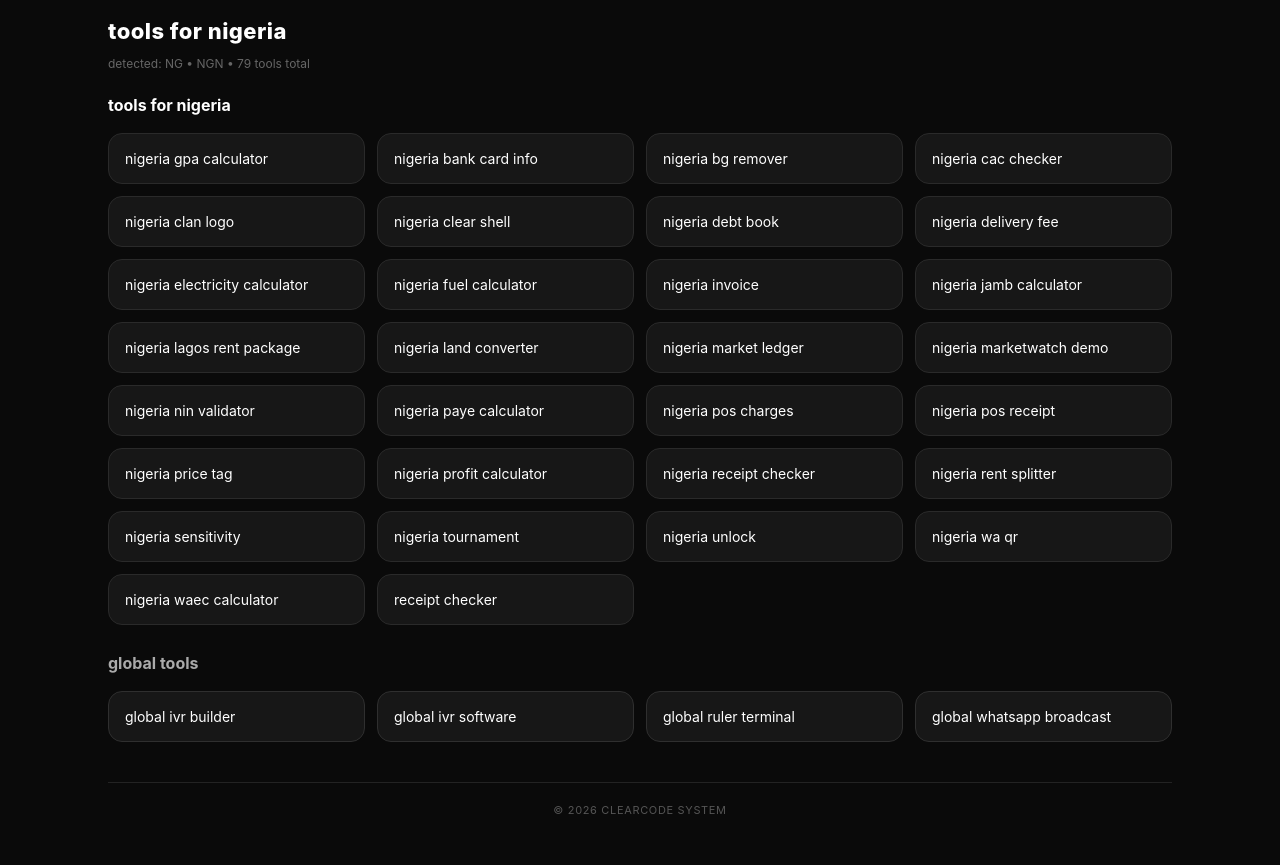
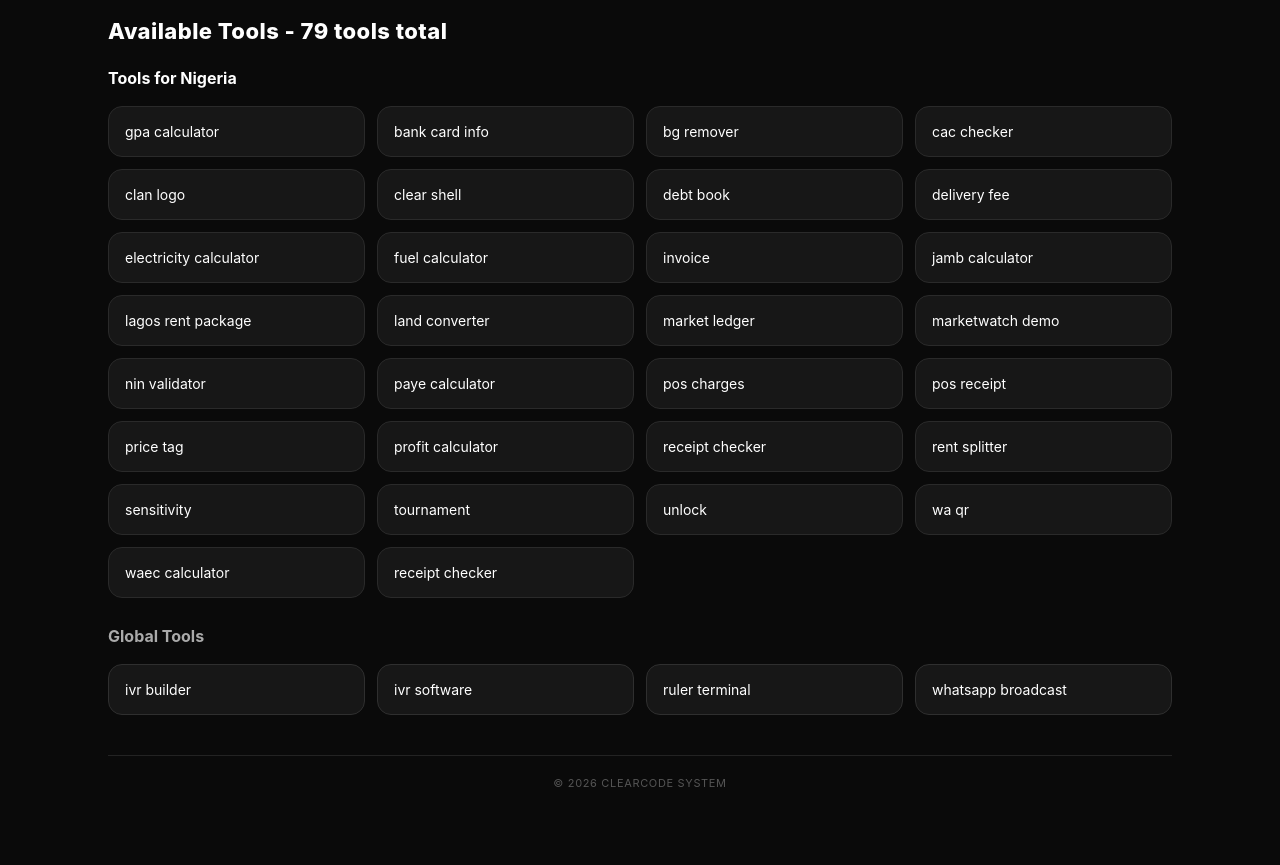
Before and after one commit to Topshugar/Clearcodesystem, a Flask app: page / in a window 1280 px wide. Shown: the part 68-933 px from the top of the page. After the commit the page ends 855 px from the top, so only its background shows below. Run offline with Flask 3, Linux system fonts and the light colour scheme; some libraries are stand-ins or nearby versions.

Commit message:
Update index.html

```diff
--- a/templates/index.html
+++ b/templates/index.html
@@ -1,25 +1,28 @@
 {% extends "base.html" %}
 {% block content %}
-<div class="h">tools for {{ title_country|lower }}</div>
-<div style="color:#666;font-size:12px;margin-bottom:18px">detected: {{ detected_country }} • {{ country_code }} • {{ total_tools }} tools total</div>
+<div class="h">Available Tools - {{ total_tools }} tools total</div>
 
 {% if is_gulf %}
   {% if grouped.gulf %}
   <div style="margin-top:24px">
-    <div style="font-weight:700;font-size:16px;margin-bottom:10px">tools for gulf (gcc)</div>
+    <div style="font-weight:700;font-size:16px;margin-bottom:10px">Tools for Gulf (GCC)</div>
     <div class="grid">
       {% for tool in grouped.gulf %}
-      <a href="/tools/{{ tool }}" class="card"><span>{{ display_names.get(tool, tool.replace("_", " ").lower()) }}</span></a>
+      {% set raw = display_names.get(tool, tool.replace("_", " ").lower()) %}
+      {% set clean = raw.lower().replace("nigeria ", "").replace("global ", "").replace("gulf ", "").replace("usa ", "").replace("uk ", "").replace("bahrain ", "").replace("uae ", "").strip() %}
+      <a href="/tools/{{ tool }}" class="card"><span>{{ clean.title() }}</span></a>
       {% endfor %}
     </div>
   </div>
   {% endif %}
   {% if grouped.country_specific %}
   <div style="margin-top:24px">
-    <div style="font-weight:700;font-size:16px;margin-bottom:10px">tools for {{ country_name|lower }}</div>
+    <div style="font-weight:700;font-size:16px;margin-bottom:10px">Local Tools</div>
     <div class="grid">
       {% for tool in grouped.country_specific %}
-      <a href="/tools/{{ tool }}" class="card"><span>{{ display_names.get(tool, tool.replace("_", " ").lower()) }}</span></a>
+      {% set raw = display_names.get(tool, tool.replace("_", " ").lower()) %}
+      {% set clean = raw.lower().replace("nigeria ", "").replace("global ", "").replace("gulf ", "").replace("usa ", "").replace("uk ", "").replace("bahrain ", "").replace("uae ", "").strip() %}
+      <a href="/tools/{{ tool }}" class="card"><span>{{ clean.title() }}</span></a>
       {% endfor %}
     </div>
   </div>
@@ -27,42 +30,51 @@
 {% else %}
   {% if grouped.nigeria %}
   <div style="margin-top:24px">
-    <div style="font-weight:700;font-size:16px;margin-bottom:10px">tools for nigeria</div>
+    <div style="font-weight:700;font-size:16px;margin-bottom:10px">Tools for Nigeria</div>
     <div class="grid">
       {% for tool in grouped.nigeria %}
-      <a href="/tools/{{ tool }}" class="card"><span>{{ display_names.get(tool, tool.replace("_", " ").lower()) }}</span></a>
+      {% set raw = display_names.get(tool, tool.replace("_", " ").lower()) %}
+      {% set clean = raw.lower().replace("nigeria ", "").replace("global ", "").replace("gulf ", "").replace("usa ", "").replace("uk ", "").replace("bahrain ", "").replace("uae ", "").strip() %}
+      <a href="/tools/{{ tool }}" class="card"><span>{{ clean.title() }}</span></a>
       {% endfor %}
     </div>
   </div>
   {% endif %}
   {% if grouped.usa %}
   <div style="margin-top:24px">
-    <div style="font-weight:700;font-size:16px;margin-bottom:10px">tools for usa</div>
+    <div style="font-weight:700;font-size:16px;margin-bottom:10px">Tools for USA</div>
     <div class="grid">
       {% for tool in grouped.usa %}
-      <a href="/tools/{{ tool }}" class="card"><span>{{ display_names.get(tool, tool.replace("_", " ").lower()) }}</span></a>
+      {% set raw = display_names.get(tool, tool.replace("_", " ").lower()) %}
+      {% set clean = raw.lower().replace("nigeria ", "").replace("global ", "").replace("gulf ", "").replace("usa ", "").replace("uk ", "").replace("bahrain ", "").replace("uae ", "").strip() %}
+      <a href="/tools/{{ tool }}" class="card"><span>{{ clean.title() }}</span></a>
       {% endfor %}
     </div>
   </div>
   {% endif %}
   {% if grouped.uk %}
   <div style="margin-top:24px">
-    <div style="font-weight:700;font-size:16px;margin-bottom:10px">tools for uk</div>
+    <div style="font-weight:700;font-size:16px;margin-bottom:10px">Tools for UK</div>
     <div class="grid">
       {% for tool in grouped.uk %}
-      <a href="/tools/{{ tool }}" class="card"><span>{{ display_names.get(tool, tool.replace("_", " ").lower()) }}</span></a>
+      {% set raw = display_names.get(tool, tool.replace("_", " ").lower()) %}
+      {% set clean = raw.lower().replace("nigeria ", "").replace("global ", "").replace("gulf ", "").replace("usa ", "").replace("uk ", "").replace("bahrain ", "").replace("uae ", "").strip() %}
+      <a href="/tools/{{ tool }}" class="card"><span>{{ clean.title() }}</span></a>
       {% endfor %}
     </div>
   </div>
   {% endif %}
 {% endif %}
 
+{# GLOBAL TOOLS BYPASS - NO IP RESTRICTION, SHOW ON ALL IPs #}
 {% if grouped.global %}
 <div style="margin-top:28px">
-  <div style="font-weight:700;font-size:16px;margin-bottom:10px;color:#aaa">global tools</div>
+  <div style="font-weight:700;font-size:16px;margin-bottom:10px;color:#aaa">Global Tools</div>
   <div class="grid">
     {% for tool in grouped.global %}
-    <a href="/tools/{{ tool }}" class="card" style="border-color:#2f2f2f"><span>{{ display_names.get(tool, tool.replace("_", " ").lower()) }}</span></a>
+    {% set raw = display_names.get(tool, tool.replace("_", " ").lower()) %}
+    {% set clean = raw.lower().replace("nigeria ", "").replace("global ", "").replace("gulf ", "").replace("usa ", "").replace("uk ", "").replace("bahrain ", "").replace("uae ", "").strip() %}
+    <a href="/tools/{{ tool }}" class="card" style="border-color:#2f2f2f"><span>{{ clean.title() }}</span></a>
     {% endfor %}
   </div>
 </div>
```
